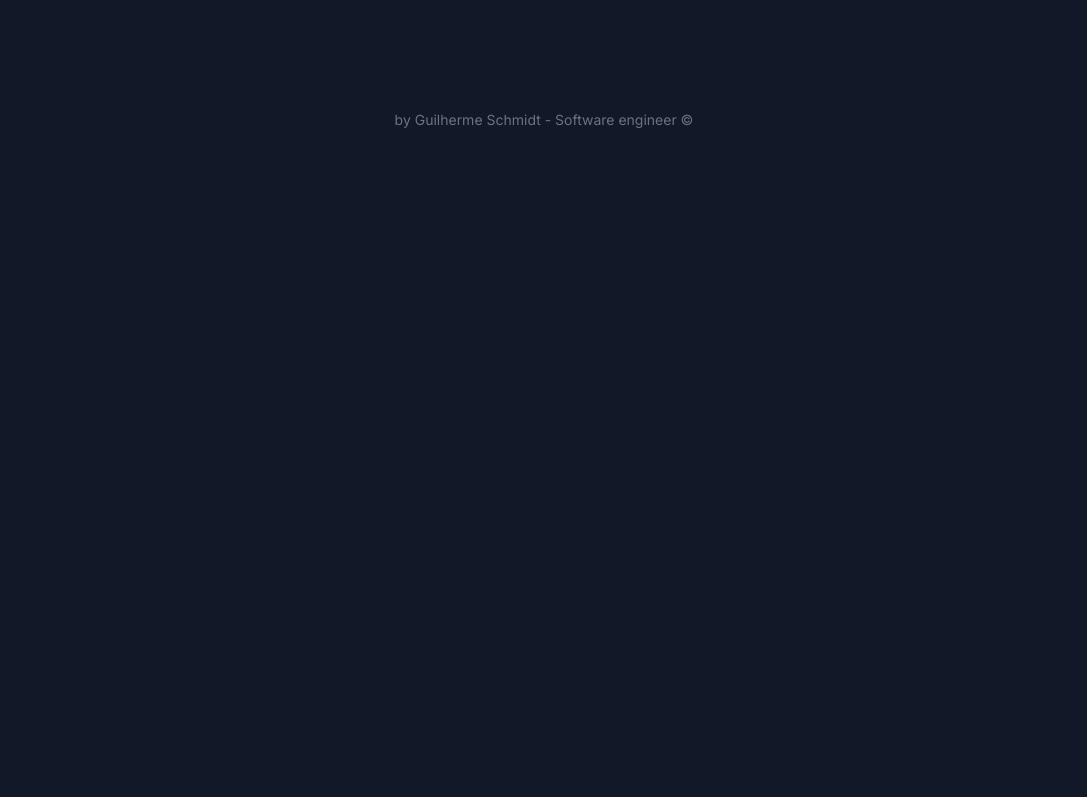
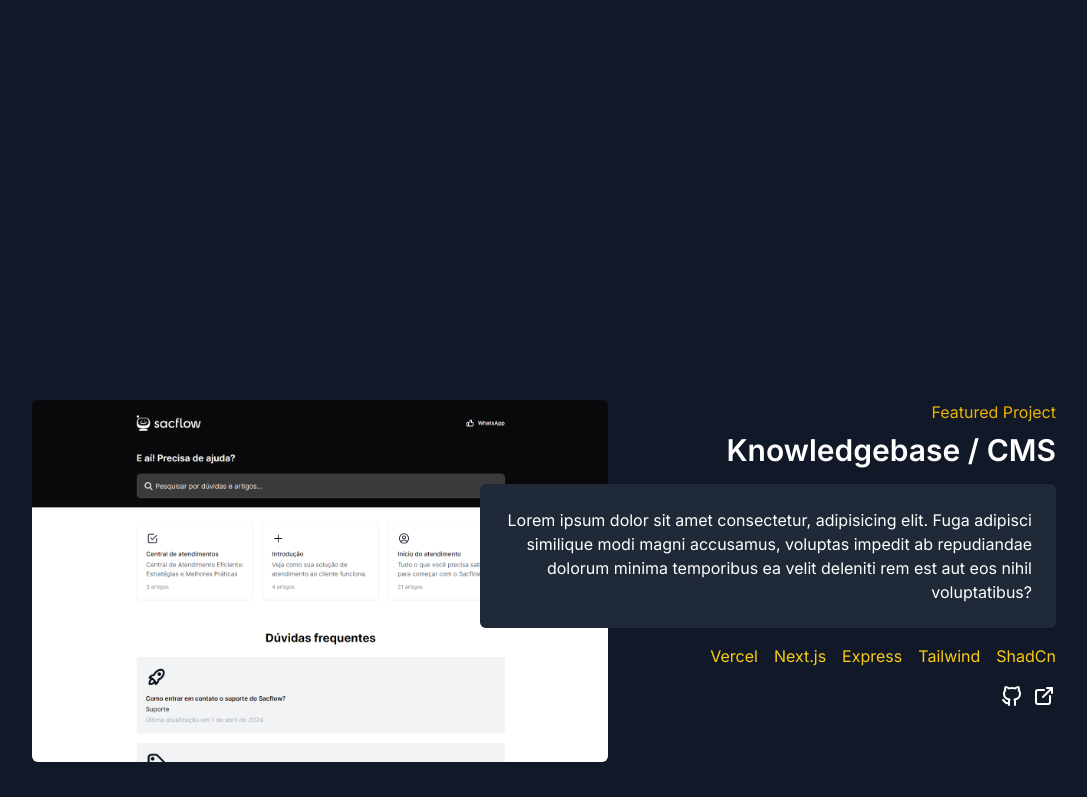
Before and after one commit to Dufyz/portfolio, a Next.js app: page /en in a window 1280 px wide. Shown: the part 2000-2797 px from the top of the page, without its empty margins (96-1183 px from the left). Before the commit the page ends 2160 px from the top, so only its background shows below. Built offline with nearby package versions, Linux system fonts and the light colour scheme.

Commit message:
wip: creating feature component to work section

```diff
--- a/messages/en.json
+++ b/messages/en.json
@@ -3,7 +3,7 @@
     "items": {
       "about": "about",
       "experience": "experience",
-      "projects": "projects",
+      "work": "work",
       "contact": "contact"
     }
   },
--- a/messages/pt.json
+++ b/messages/pt.json
@@ -3,7 +3,7 @@
     "items": {
       "about": "sobre",
       "experience": "experiência",
-      "projects": "projetos",
+      "work": "trabalho",
       "contact": "contato"
     }
   },
--- a/src/app/[locale]/page.tsx
+++ b/src/app/[locale]/page.tsx
@@ -6,6 +6,8 @@ import { useEffect } from "react";
 import About from "@/components/home/about";
 import HeroSection from "@/components/home/hero-section";
 import Contact from "@/components/home/contact";
+import Work from "@/components/home/work";
+import Experience from "@/components/home/experience";
 
 export default function Home() {
   useEffect(() => {
@@ -20,6 +22,8 @@ export default function Home() {
     <main className="bg-gray-900">
       <HeroSection />
       <About />
+      <Experience />
+      <Work />
       <Contact />
     </main>
   );
--- a/src/components/Global/Navbar/navbar-desktop.tsx
+++ b/src/components/Global/Navbar/navbar-desktop.tsx
@@ -22,10 +22,10 @@ export default function NavbarDesktop() {
             <p className={LI_OPTION_CLASSES}>{t("items.experience")}</p>
           </li>
         </Link>
-        <Link href={"#Projects"}>
+        <Link href={"#Work"}>
           <li className={LI_CLASSES}>
             <p className={LI_ORDER_CLASSES}>03.</p>
-            <p className={LI_OPTION_CLASSES}>{t("items.projects")}</p>
+            <p className={LI_OPTION_CLASSES}>{t("items.work")}</p>
           </li>
         </Link>
         <Link href={"#Contact"}>
--- a/src/components/Global/Navbar/navbar-mobile.tsx
+++ b/src/components/Global/Navbar/navbar-mobile.tsx
@@ -69,10 +69,10 @@ export default function NavbarMobile({
                   <p className={LI_OPTION_CLASSES}>{t("items.experience")}</p>
                 </li>
               </Link>
-              <Link href={"#Projects"}>
+              <Link href={"#Work"}>
                 <li className={LI_CLASSES}>
                   <p className={LI_ORDER_CLASSES}>03.</p>
-                  <p className={LI_OPTION_CLASSES}>{t("items.projects")}</p>
+                  <p className={LI_OPTION_CLASSES}>{t("items.work")}</p>
                 </li>
               </Link>
               <Link href={"#Contact"}>
--- /dev/null
+++ b/src/components/Global/feature-highlite.tsx
@@ -0,0 +1,79 @@
+import { Technologies } from "@/data/technologies";
+import { IconBrandGithub, IconExternalLink } from "@tabler/icons-react";
+import Image from "next/image";
+import Link from "next/link";
+import { technologies as dataTechologies } from "@/data/technologies";
+
+export type FeatureHighlite = {
+  imageSrc: string;
+  label?: string;
+  title: string;
+  description: string;
+  technologies?: Technologies[];
+  externalLinks?: {
+    external?: string;
+    github?: string;
+  };
+  side?: "left" | "rigth";
+};
+
+export default function FeatureHighlite({
+  label = "Featured Project",
+  imageSrc,
+  title,
+  description,
+  technologies,
+  externalLinks,
+  side = "rigth",
+}: FeatureHighlite) {
+  return (
+    <div className="w-full h-[362px] flex relative" data-aos="fade-up">
+      <div className="w-full flex-1 h-full absolute">
+        <Image
+          alt="project knowledge-base image"
+          width={500}
+          height={500}
+          quality={100}
+          src={imageSrc}
+          className="bg-yellow-500 w-full max-w-xl flex-1 h-full rounded-md object-cover hover:scale-125 transition delay-200 duration-300 ease-in-out"
+        />
+      </div>
+      <div className="flex-1 h-full flex items-end justify-start flex-col gap-4">
+        <div className="flex flex-col items-end justify-center gap-2 z-10 ">
+          <p className="text-base text-yellow-500">{label}</p>
+          <h1 className="text-3xl text-white font-semibold capitalize max-w-sm text-end">
+            {title}
+          </h1>
+        </div>
+        <div className=" flex flex-col items-end justify-center gap-4">
+          <div className="w-full max-w-xl bg-gray-800 text-white rounded-md p-6 text-end max-h-44 line-clamp-6 z-10 ">
+            <p>{description}</p>
+          </div>
+          <div className="flex items-center justify-end gap-4 text-yellow-400 max-w-md flex-wrap z-10">
+            {technologies?.map((tech: Technologies, index) => (
+              <Link
+                key={index}
+                href={dataTechologies[tech].link}
+                target="_blank"
+              >
+                <p>{dataTechologies[tech].label}</p>
+              </Link>
+            ))}
+          </div>
+          <div className="flex items-center justify-center gap-2 z-10">
+            {externalLinks?.github && (
+              <Link href={externalLinks?.github} target="_blank">
+                <IconBrandGithub color="white" className="cursor-pointer" />
+              </Link>
+            )}
+            {externalLinks?.external && (
+              <Link href={externalLinks?.external} target="_blank">
+                <IconExternalLink color="white" className="cursor-pointer" />
+              </Link>
+            )}
+          </div>
+        </div>
+      </div>
+    </div>
+  );
+}
--- a/src/components/Global/social-medias.tsx
+++ b/src/components/Global/social-medias.tsx
@@ -7,7 +7,7 @@ import Link from "next/link";
 
 export default function SocialMedias() {
   return (
-    <div className="flex lg:fixed lg:bottom-0 lg:left-20 lg:flex-col items-center justify-center gap-4 ">
+    <div className="flex lg:fixed lg:bottom-0 lg:left-20 lg:flex-col items-center justify-center gap-4">
       <Link href={"https://github.com/Dufyz"} target="_blank">
         <IconBrandGithub color="#eab308" className="cursor-pointer" size={24} />
       </Link>
--- /dev/null
+++ b/src/components/home/experience.tsx
@@ -0,0 +1,3 @@
+export default function Experience() {
+  return <section className="w-full h-screen px-12" id="Experience"></section>;
+}
--- /dev/null
+++ b/src/components/home/work.tsx
@@ -0,0 +1,14 @@
+import { works } from "@/data/works";
+import FeatureHighlite from "@/components/Global/feature-highlite";
+
+export default function Work() {
+  return (
+    <section className="w-full h-screen px-12" id="Experience">
+      <div className="max-w-screen-lg w-full m-auto flex items-center justify-center flex-col gap-40">
+        {works.map((work, index) => (
+          <FeatureHighlite {...work} key={index} />
+        ))}
+      </div>
+    </section>
+  );
+}
--- /dev/null
+++ b/src/data/technologies.ts
@@ -0,0 +1,24 @@
+export const technologies = {
+  tailwind: {
+    label: "Tailwind",
+    link: "https://tailwindcss.com/",
+  },
+  nextjs: {
+    label: "Next.js",
+    link: "https://nextjs.org/",
+  },
+  vercel: {
+    label: "Vercel",
+    link: "https://vercel.com/",
+  },
+  shadcn: {
+    label: "ShadCn",
+    link: "https://ui.shadcn.com/",
+  },
+  expressjs: {
+    label: "Express",
+    link: "https://expressjs.com/pt-br/",
+  },
+};
+
+export type Technologies = keyof typeof technologies;
--- /dev/null
+++ b/src/data/works.ts
@@ -0,0 +1,27 @@
+import { FeatureHighlite } from "@/components/Global/feature-highlite";
+
+export const works: FeatureHighlite[] = [
+  {
+    imageSrc: "/projects/knowledge-base.png",
+    title: "Knowledgebase / CMS",
+    description:
+      "Lorem ipsum dolor sit amet consectetur, adipisicing elit. Fuga adipisci similique modi magni accusamus, voluptas impedit ab repudiandae dolorum minima temporibus ea velit deleniti rem est aut eos nihil voluptatibus?",
+    technologies: ["vercel", "nextjs", "expressjs", "tailwind", "shadcn"],
+    externalLinks: {
+      github: "TESTE",
+      external: "TESTE",
+    },
+  },
+  {
+    imageSrc: "/projects/knowledge-base.png",
+    title: "Knowledgebase / CMS",
+    description:
+      "Lorem ipsum dolor sit amet consectetur, adipisicing elit. Fuga adipisci similique modi magni accusamus, voluptas impedit ab repudiandae dolorum minima temporibus ea velit deleniti rem est aut eos nihil voluptatibus?",
+    technologies: ["vercel", "nextjs", "expressjs", "tailwind", "shadcn"],
+    externalLinks: {
+      github: "TESTE",
+      external: "TESTE",
+    },
+    side: "left",
+  },
+];
```
Also changed, not shown: public/projects/knowledge-base.png (added).
